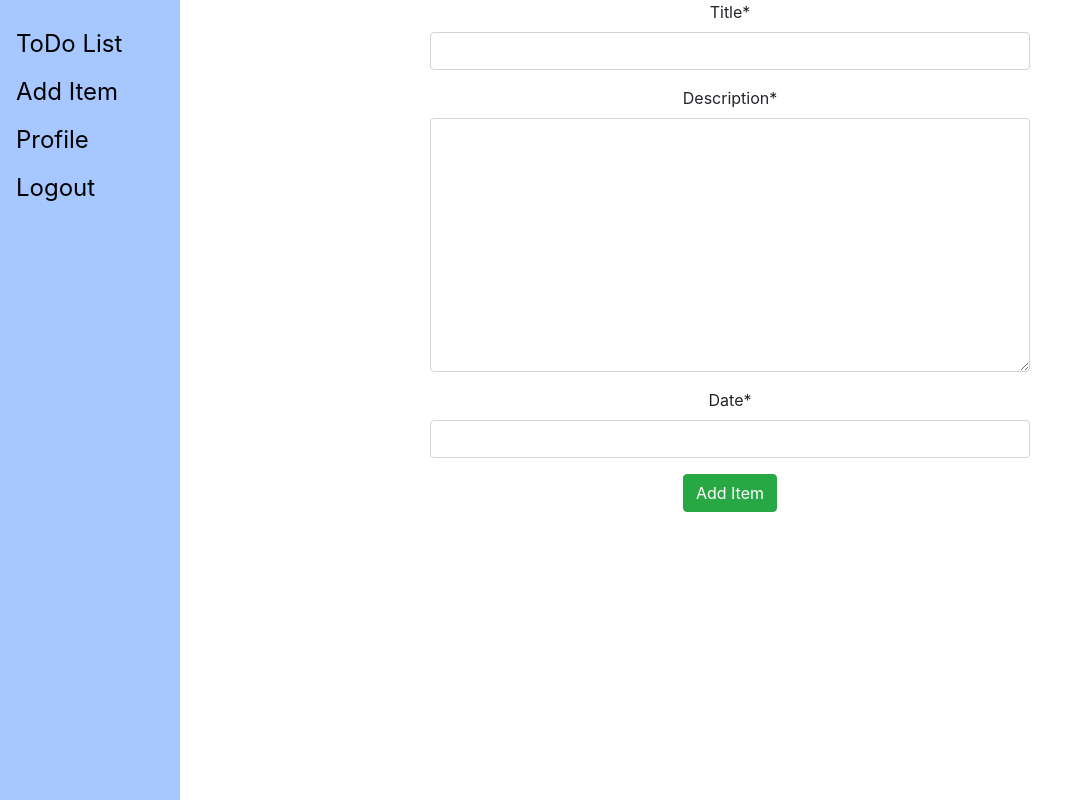
After one commit to Madhur215/TodoAlpha, a Django app: page /addItem/ in a window 1280 px wide. The commit adds this page. Shown: the whole page, without its empty margins (0-1077 px from the left). Run offline with Django 3.2, Linux system fonts and the light colour scheme; some libraries are stand-ins or nearby versions.

Commit message:
Complete add and remove item feature

```diff
--- /dev/null
+++ b/main/forms.py
@@ -0,0 +1,9 @@
+from django.forms import forms
+from django import forms
+
+
+class AddItemForm(forms.Form):
+
+    title = forms.CharField(max_length=30)
+    description = forms.CharField(widget=forms.Textarea)
+    date = forms.DateField()
--- /dev/null
+++ b/main/templates/main/AddItem.html
@@ -0,0 +1,16 @@
+{% extends "main/Base.html" %}
+{% load crispy_forms_tags %}
+{% block title %}Add Item{% endblock %}
+
+{% block content %}
+    <center>
+        <div class="sign-up form" style="max-width: 600px">
+            <form method="post" class="form-group">
+                {% csrf_token %}
+                {{form|crispy}}
+                <button type="submit" name="addItem" value="addItem" class="btn btn-success">Add Item</button>
+            </form>
+        </div>
+    </center>
+
+{% endblock %}
--- a/main/templates/main/Base.html
+++ b/main/templates/main/Base.html
@@ -42,12 +42,13 @@
 
     <div class="sidenav">
         <a href="/todo">ToDo List</a>
+        <a href="/addItem">Add Item</a>
         <a href="/profile">Profile</a>
         <a href="/logout">Logout</a>
     </div>
     <div class="main">
-    {% block content %}
-    {% endblock %}
+        {% block content %}
+        {% endblock %}
     </div>
     <script src="https://code.jquery.com/jquery-3.3.1.slim.min.js"
         integrity="sha384-q8i/X+965DzO0rT7abK41JStQIAqVgRVzpbzo5smXKp4YfRvH+8abtTE1Pi6jizo"
--- a/main/urls.py
+++ b/main/urls.py
@@ -5,4 +5,5 @@ urlpatterns = [
     path("home/", views.Home, name="home"),
     path("todo/", views.ToDoList, name="todo"),
     path("delete/<str:title>", views.removeToDo, name="remove"),
+    path("addItem/", views.AddItem, name="addItem"),
 ]
--- a/main/views.py
+++ b/main/views.py
@@ -1,6 +1,7 @@
 from django.shortcuts import render, HttpResponse, redirect
 from django.contrib.auth.models import User
 from .models import Profile, TodoList
+from .forms import AddItemForm
 
 
 def Home(request):
@@ -25,3 +26,20 @@ def removeToDo(request, title):
     user = Profile.objects.get(email=request.user.email)
     user.todolist_set.get(title=title).delete()
     return redirect("/todo")
+
+
+def AddItem(request):
+
+    if request.method == "POST":
+        form = AddItemForm(request.POST)
+        if form.is_valid():
+            title = form.cleaned_data.get('title')
+            description = form.cleaned_data.get('description')
+            date = form.cleaned_data.get('date')
+            email = request.user.email
+            user = Profile.objects.get(email=email)
+            user.todolist_set.create(title=title, description=description, deadline=date)
+            return redirect("/todo")
+    else:
+        form = AddItemForm()
+    return render(request, "main/AddItem.html", {"form": form})
```
Also changed, not shown: db.sqlite3.
